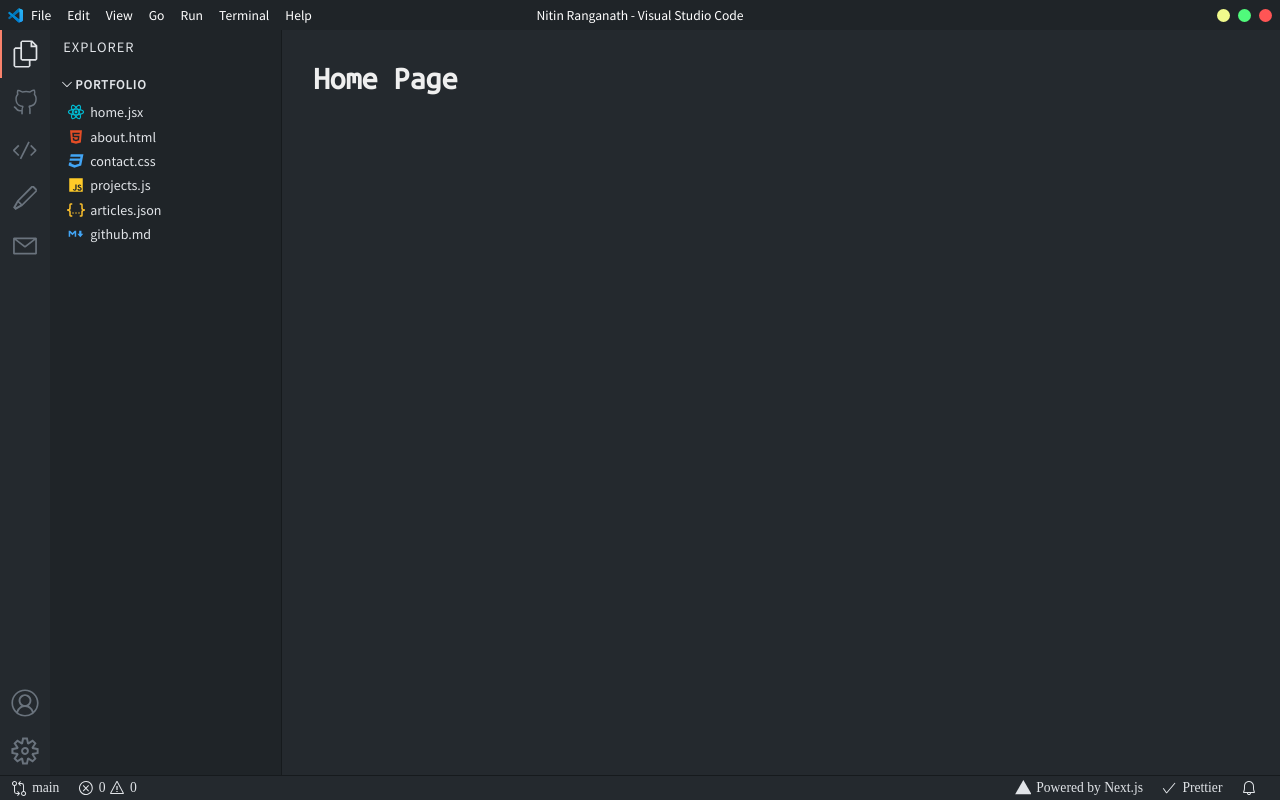
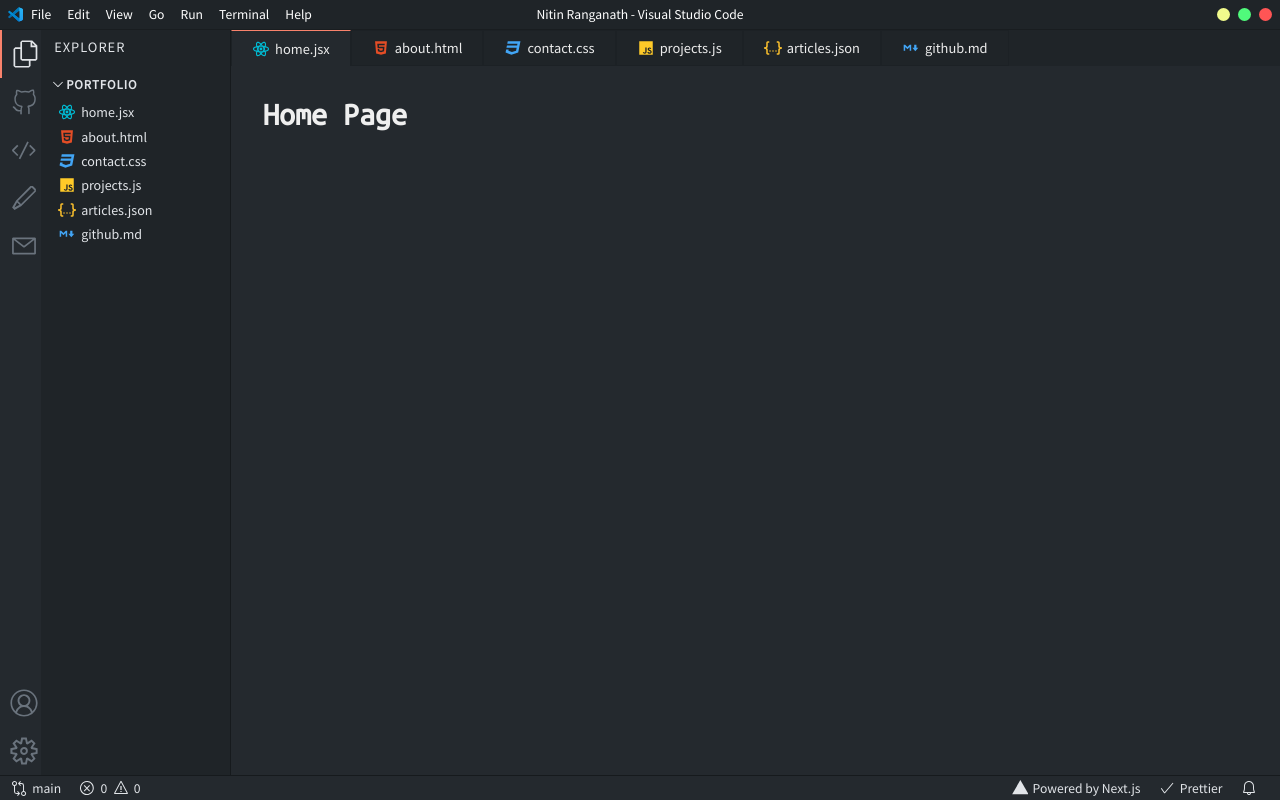
Before and after one commit to smartech75/vscode-portfolio, a Next.js app: page / in a window 1280 px wide. Built offline with nearby package versions, Linux system fonts and the light colour scheme.

Commit message:
Build tabsbar and tabs component

```diff
--- a/components/Bottombar.jsx
+++ b/components/Bottombar.jsx
@@ -16,7 +16,7 @@ const Bottombar = () => {
         </div>
         <div className={styles.section}>
           <ErrorIcon className={styles.icon} />
-          <p className={styles.errorText}>0</p>&nbsp;
+          <p className={styles.errorText}>0</p>&nbsp;&nbsp;
           <WarningIcon className={styles.icon} />
           <p>0</p>
         </div>
--- a/components/Layout.jsx
+++ b/components/Layout.jsx
@@ -2,6 +2,7 @@ import Titlebar from '../components/Titlebar';
 import Sidebar from '../components/Sidebar';
 import Explorer from '../components/Explorer';
 import Bottombar from '../components/Bottombar';
+import Tabsbar from './Tabsbar';
 import styles from '../styles/Layout.module.css';
 
 const Layout = ({ children }) => {
@@ -11,7 +12,10 @@ const Layout = ({ children }) => {
       <div className={styles.main}>
         <Sidebar />
         <Explorer />
-        <main className={styles.content}>{children}</main>
+        <div style={{ width: '100%' }}>
+          <Tabsbar />
+          <main className={styles.content}>{children}</main>
+        </div>
       </div>
       <Bottombar />
     </>
--- /dev/null
+++ b/components/Tab.jsx
@@ -0,0 +1,21 @@
+import Link from 'next/link';
+import Image from 'next/image';
+import { useRouter } from 'next/router';
+import styles from '../styles/Tab.module.css';
+
+const Tab = ({ icon, filename, path }) => {
+  const router = useRouter();
+
+  return (
+    <Link href={path}>
+      <div
+        className={`${styles.tab} ${router.pathname === path && styles.active}`}
+      >
+        <Image src={icon} alt={filename} height={18} width={18} />
+        <p>{filename}</p>
+      </div>
+    </Link>
+  );
+};
+
+export default Tab;
--- /dev/null
+++ b/components/Tabsbar.jsx
@@ -0,0 +1,17 @@
+import Tab from './Tab';
+import styles from '../styles/Tabsbar.module.css';
+
+const Tabsbar = () => {
+  return (
+    <div className={styles.tabs}>
+      <Tab icon="/react_icon.svg" filename="home.jsx" path="/" />
+      <Tab icon="/html_icon.svg" filename="about.html" path="/about" />
+      <Tab icon="/css_icon.svg" filename="contact.css" path="/contact" />
+      <Tab icon="/js_icon.svg" filename="projects.js" path="/projects" />
+      <Tab icon="/json_icon.svg" filename="articles.json" path="/articles" />
+      <Tab icon="/markdown_icon.svg" filename="github.md" path="/github" />
+    </div>
+  );
+};
+
+export default Tabsbar;
--- a/styles/Bottombar.module.css
+++ b/styles/Bottombar.module.css
@@ -26,6 +26,7 @@
   align-items: center;
   padding: 0 0.2rem;
   cursor: pointer;
+  font-family: 'Source Sans Pro', sans-serif;
 }
 
 .section:hover {
@@ -34,7 +35,6 @@
 
 @media screen and (max-width: 600px) {
   .bottomBar {
-    justify-content: center;
     font-size: 0.6rem;
   }
   .section {
--- /dev/null
+++ b/styles/Tab.module.css
@@ -0,0 +1,21 @@
+.tab {
+  padding: 0.5rem 1.25rem;
+  background: #1f2428;
+  color: #ececec;
+  display: flex;
+  align-items: center;
+  border: 1px solid #1c2125;
+  font-family: 'Source Sans Pro', sans-serif;
+  font-size: 0.9rem;
+  cursor: pointer;
+}
+
+.tab p {
+  margin-left: 5px;
+}
+
+.active {
+  border-top: 1px solid #f9826c;
+  background: #24292e;
+  border-bottom: none;
+}
--- /dev/null
+++ b/styles/Tabsbar.module.css
@@ -0,0 +1,18 @@
+.tabs {
+  display: flex;
+  /* flex-wrap: wrap; */
+  background: #1f2428;
+  overflow-x: auto;
+}
+
+@media screen and (max-width: 900px) {
+  .tabs {
+    width: 78vw;
+  }
+}
+
+@media screen and (max-width: 600px) {
+  .tabs {
+    width: 89.5vw;
+  }
+}
--- a/styles/Titlebar.module.css
+++ b/styles/Titlebar.module.css
@@ -8,6 +8,7 @@
   color: #fff;
   font-family: 'Source Sans Pro', sans-serif;
   font-size: 0.85rem;
+  border-bottom: 1px solid #191d20;
 }
 
 .items {
```
